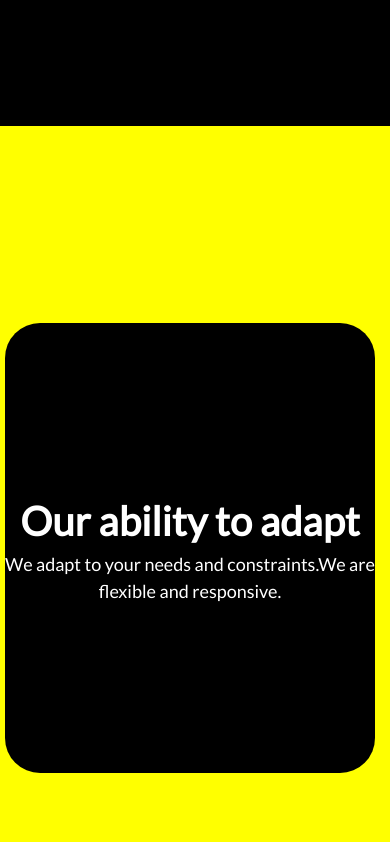
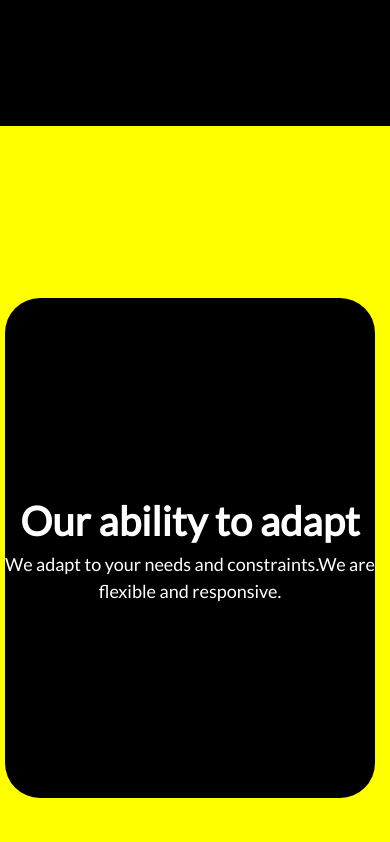
Before and after one commit to harshj2109/nextjs-blog, a Next.js app: page / in a window 390 px wide. Shown: the part 718-1560 px from the top of the page. Built offline with nearby package versions, Linux system fonts and the light colour scheme.

Commit message:
Update media.css

```diff
--- a/app/media.css
+++ b/app/media.css
@@ -354,7 +354,7 @@
     .cards{
 
         text-align: center;
-        height: 450px;
+        height: 500px;
     width: 370px;
     border-radius: 35px;
 
```
